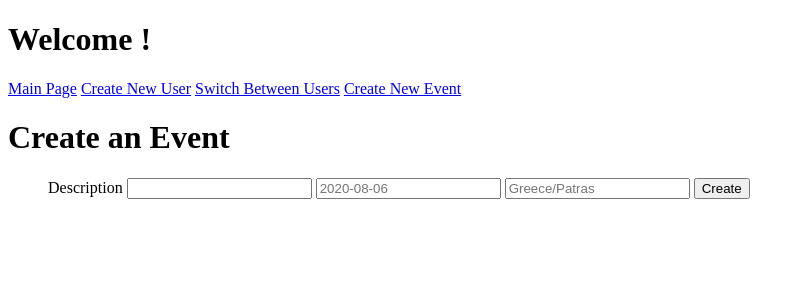
After one commit to mariosknl/private-events, a Rails app: template app/views/events/new.html.erb in a window 1280 px wide. The commit adds this page. Shown: the top 300 px of the page, without its empty margins (0-805 px from the left). Run offline with Rails 7, Linux system fonts and the light colour scheme; the template is opened without the code that fills it, so the values that code supplies are empty; style sheets or scripts are compiled from the project's sources.

Commit message:
Creating event feature added

```diff
--- /dev/null
+++ b/app/assets/stylesheets/events.scss
@@ -0,0 +1,3 @@
+// Place all the styles related to the events controller here.
+// They will automatically be included in application.css.
+// You can use Sass (SCSS) here: https://sass-lang.com/
--- /dev/null
+++ b/app/helpers/events_helper.rb
@@ -0,0 +1,2 @@
+module EventsHelper
+end
--- /dev/null
+++ b/app/views/events/create.html.erb
@@ -0,0 +1,2 @@
+<h1>Events#create</h1>
+<p>Find me in app/views/events/create.html.erb</p>
--- /dev/null
+++ b/app/views/events/index.html.erb
@@ -0,0 +1,2 @@
+<h1>Events#index</h1>
+<p>Find me in app/views/events/index.html.erb</p>
--- /dev/null
+++ b/app/views/events/new.html.erb
@@ -0,0 +1,11 @@
+<h1>Create an Event</h1>
+
+<ul>
+<%= form_for @event do |f| %>
+  <%= f.label :description %>
+  <%= f.text_field :description %>
+  <%= f.text_field :date, placeholder: "2020-08-06" %>
+  <%= f.text_field :location, placeholder: "Greece/Patras" %>
+  <%= f.submit :Create %>
+<% end %>
+</ul>
--- /dev/null
+++ b/app/views/events/show.html.erb
@@ -0,0 +1,2 @@
+<h1>Events#show</h1>
+<p>Find me in app/views/events/show.html.erb</p>
--- a/app/views/layouts/application.html.erb
+++ b/app/views/layouts/application.html.erb
@@ -14,6 +14,7 @@
   <%= link_to 'Main Page', root_path %>
   <%= link_to 'Create New User', new_user_path %>
   <%= link_to 'Switch Between Users', users_path %>
+  <%= link_to 'Create New Event', new_event_path %>
 
     <%= yield %>
   </body>
--- a/config/routes.rb
+++ b/config/routes.rb
@@ -1,4 +1,5 @@
 Rails.application.routes.draw do
+  resources :events
   get 'sessions/new'
   get 'sessions/destroy'
   resources :users
```
Also changed, not shown: app/controllers/events_controller.rb (added, +33 -0 lines), db/development.sqlite3, 1 other file.
